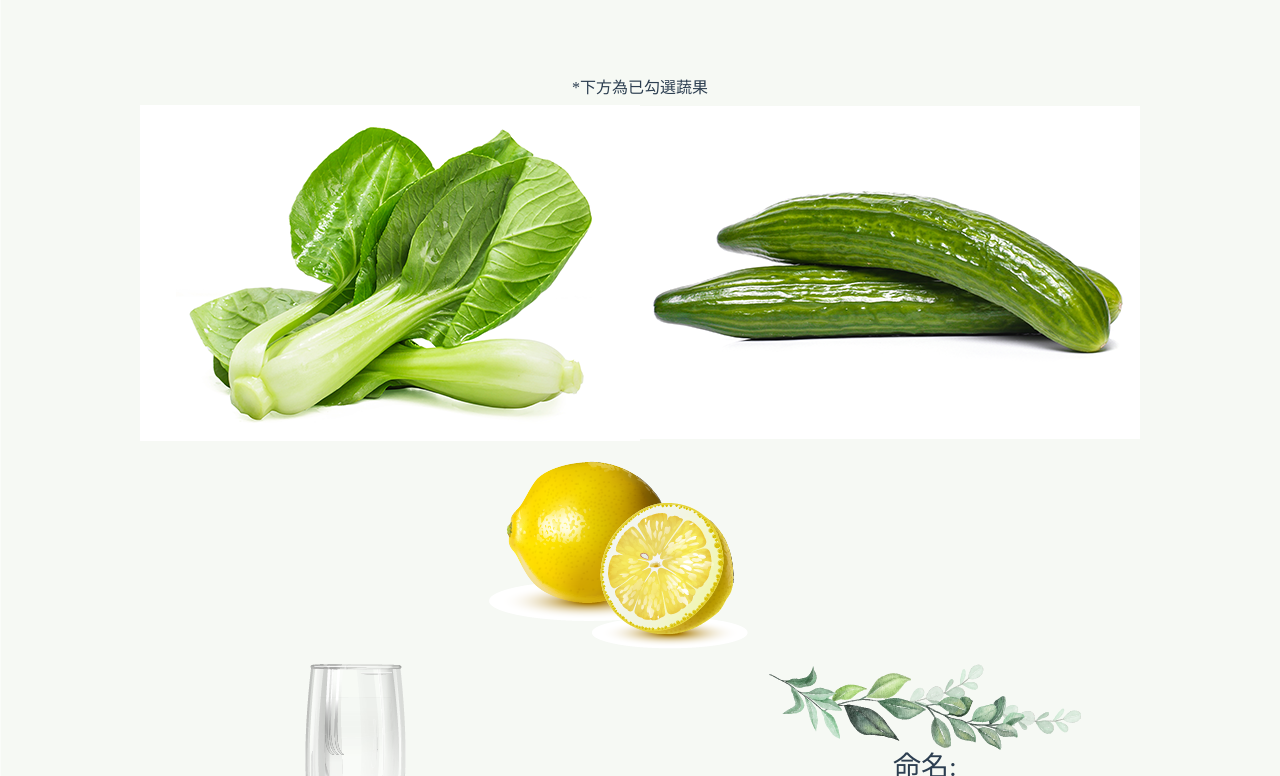
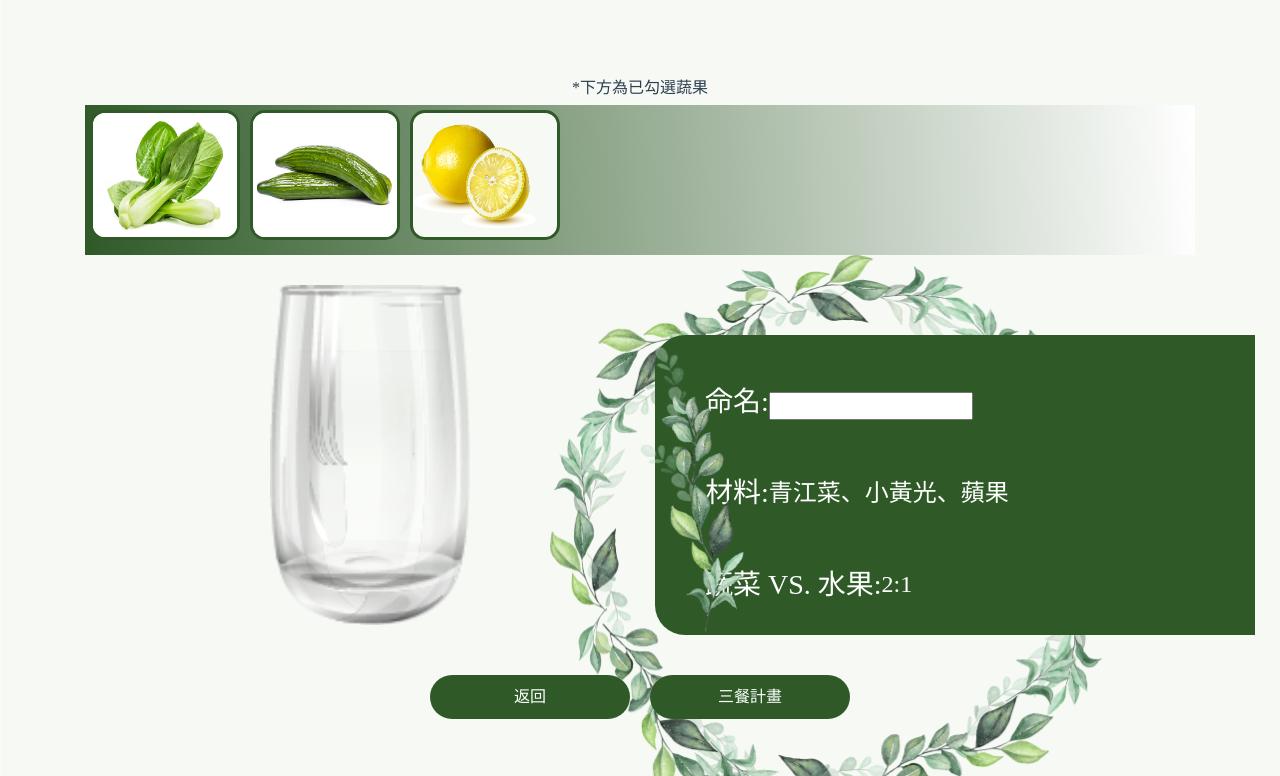
Before and after one commit to katelove/greenLatteVue, a Vue app: page / in a window 1280 px wide. Shown: the part 4524-5300 px from the top of the page. Built offline with nearby package versions, Linux system fonts and the light colour scheme.

Commit message:
調整diyGreen頁面

```diff
--- a/src/components/DiyGreen.vue
+++ b/src/components/DiyGreen.vue
@@ -16,7 +16,7 @@
         <img src="../../public/images/company/Glass.png"/>
       </div>
       <div class="col-md-6 col-lg-6 diy-leaf">
-        <img src="../../public/images/company/leaf.png" />
+        <img src="../../public/images/company/leafCircle.png" />
           <div class="diy-aboard">
             <div class="diy-name" >
               <h3>命名:</h3>
@@ -43,4 +43,4 @@
     </div>
   </div>
 </template>
-<style lang="scss">@import "../scss/diyGreen.scss";
+<style lang="scss">@import "../scss/diyGreen.scss";</style>
--- a/src/scss/diyGreen.scss
+++ b/src/scss/diyGreen.scss
@@ -1,6 +1,8 @@
 .diy-productCard {
   background: linear-gradient(86deg, #2f5a28, white);
   height: 150px;
+  display: flex;
+  justify-content: flex-start;
   img {
     height: 130px;
     width: 150px;
@@ -23,12 +25,22 @@
     }
   }
 
+// 樹葉
 .diy-leaf {
   width: 400px;
   position: relative;
   z-index: -30;
   img {
   position: absolute;
+  width: 100%;
+  left: -90px;
+  }
+  img:nth-of-type(2) {
+  z-index: 999;
+  width: 50%;
+  right: 0;
+  bottom: 100px;
+  transform: rotate(253deg);
   }
 }
 
@@ -52,7 +64,3 @@
       color: white;
     }
   }
-
-  .diy-leaf img:nth-of-type(2) {
-    z-index: 999;
-  }
```
Also changed, not shown: public/images/company/leafCircle.png (added). Lines whose indentation alone changed are shown as unchanged.
